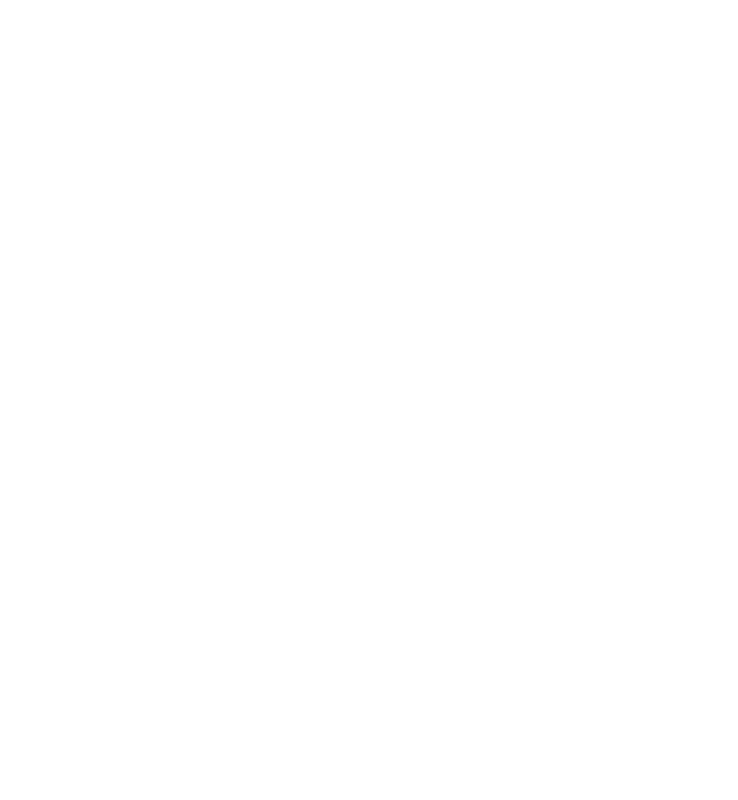
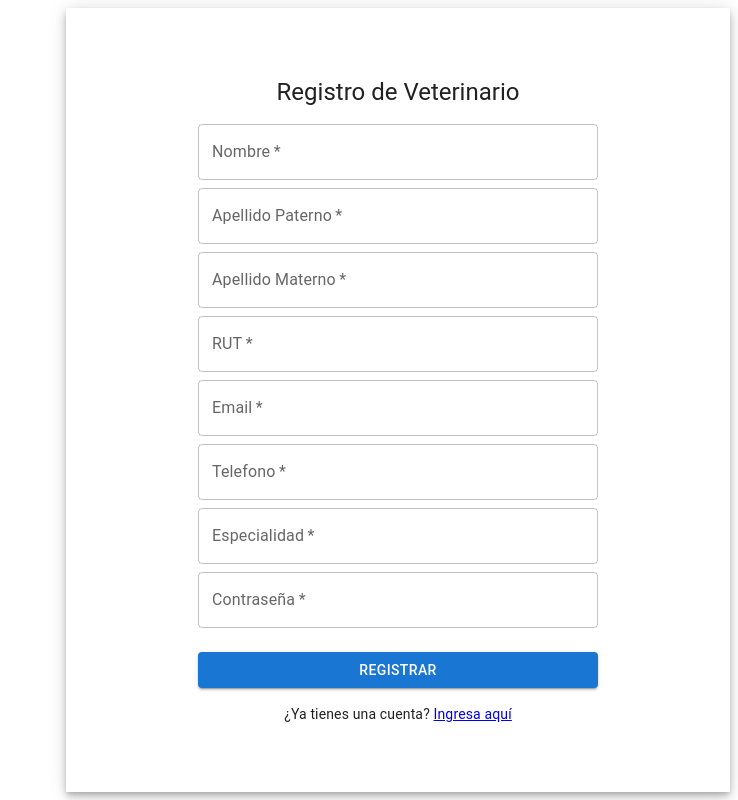
Before and after one commit to P4bu/veterinario-frontend, a React (Vite) app: page /registroVeterinario in a window 1280 px wide. Before the commit this address had no page. Shown: the whole page, without its empty margins (542-1280 px from the left). Built offline with nearby package versions, Linux system fonts and the light colour scheme.

Commit message:
Avanc: Creacion de formulario de registro y rutas de navegacion

```diff
--- /dev/null
+++ b/src/components/VeterinarioForm.tsx
@@ -0,0 +1,169 @@
+import React, { useState } from 'react';
+import { Link } from 'react-router-dom';
+import { Box, Typography, Paper, TextField, Grid, Button } from '@mui/material';
+
+interface VeterinarioDTO {
+    nombre: string,
+    apellidoPaterno: string,
+    apellidoMaterno: string,
+    rut: string,
+    email: string,
+    telefono: string,
+    especialidad: string,
+    password: string
+}
+
+const VeterinarioForm = () => {
+    const [formData, setFormData] = useState<VeterinarioDTO> ({
+        nombre: '',
+        apellidoPaterno: '',
+        apellidoMaterno: '',
+        rut: '',
+        email: '',
+        telefono: '',
+        especialidad: '',
+        password: ''
+    });
+
+    const handleChange = (e: React.ChangeEvent<HTMLInputElement>) => {
+        const { name, value } = e.target;
+        setFormData((prev) => ({
+            ...prev,
+            [name]: value
+        }));
+    };
+
+    const handleSubmit = (e: React.FormEvent) => {
+        e.preventDefault();
+        console.log('DATOS VETERINARIO: ', formData)
+        // api para registrar veterinario
+    }
+
+    return (
+
+        <>
+            <Box sx={{ height: '98vh', display: 'flex' }}>
+
+                <Box
+                    sx={{
+                    flex: 1,
+                    display: { xs: 'none', sm: 'block' },
+                    backgroundImage: 'url(/images/loginImage.jpg)',
+                    backgroundSize: 'cover',
+                    backgroundPosition: 'center',
+                    }}
+                />
+
+            <Box
+                component={Paper}
+                elevation={6}
+                square
+                sx={{
+                flex: 1,
+                display: 'flex',
+                alignItems: 'center',
+                justifyContent: 'center',
+                px: 4,
+                }}
+            >
+                <Box sx={{ width: '100%', maxWidth: 400 }}>
+                    <Typography component="h1" variant="h5" textAlign="center" mb={2}>
+                        Registro de Veterinario
+                    </Typography>
+                        <Box component="form" onSubmit={handleSubmit} noValidate>
+                            <Grid container spacing={1}>
+                                <TextField
+                                    // margin='normal'
+                                    label="Nombre"
+                                    name="nombre"
+                                    value={formData.nombre}
+                                    onChange={handleChange}
+                                    fullWidth
+                                    // size='small'
+                                    required
+                                />
+                                <TextField
+                                    label="Apellido Paterno"
+                                    name="apellidoPaterno"
+                                    value={formData.apellidoPaterno}
+                                    onChange={handleChange}
+                                    fullWidth
+                                    // size='small'
+                                    required
+                                    />
+                                <TextField
+                                    label="Apellido Materno"
+                                    name="apellidoMaterno"
+                                    value={formData.apellidoMaterno}
+                                    onChange={handleChange}
+                                    fullWidth
+                                    // size='small'
+                                    required
+                                    />
+                                <TextField
+                                    label="RUT"
+                                    name="rut"
+                                    value={formData.rut}
+                                    onChange={handleChange}
+                                    fullWidth
+                                    // size='small'
+                                    required
+                                    />
+                                <TextField
+                                    label="Email"
+                                    name="email"
+                                    value={formData.email}
+                                    onChange={handleChange}
+                                    fullWidth
+                                    // size='small'
+                                    required
+                                    />
+                                <TextField
+                                    label="Telefono"
+                                    name="telefono"
+                                    value={formData.telefono}
+                                    onChange={handleChange}
+                                    fullWidth
+                                    // size='small'
+                                    required
+                                    />
+                                <TextField
+                                    label="Especialidad"
+                                    name="especialidad"
+                                    value={formData.especialidad}
+                                    onChange={handleChange}
+                                    fullWidth
+                                    // size='small'
+                                    required
+                                    />
+                                <TextField
+                                    label="Contraseña"
+                                    name="password"
+                                    value={formData.password}
+                                    onChange={handleChange}
+                                    fullWidth
+                                    // size='small'
+                                    required
+                                    />
+                            </Grid>
+                            <Button
+                                type='submit'
+                                variant='contained'
+                                fullWidth
+                                sx={{ mt: 3 }}
+                            >
+                                Registrar
+                            </Button>
+                            <Typography variant='body2' align='center' sx={{ mt: 2 }}>
+                                ¿Ya tienes una cuenta? {" "}
+                                <Link to="/login">Ingresa aquí</Link>
+                            </Typography>
+                        </Box>
+                    </Box>
+                </Box>
+            </Box>
+        </>
+    )
+};
+
+export default VeterinarioForm;
--- a/src/pages/LoginPage.tsx
+++ b/src/pages/LoginPage.tsx
@@ -5,6 +5,7 @@
   Typography,
   Paper,
 } from '@mui/material';
+import { Link } from 'react-router-dom';
 import { useState } from 'react';
 
 const LoginPage = () => {
@@ -77,6 +78,10 @@
             >
               Ingresar
             </Button>
+            <Typography variant='body2' align='center' sx={{ mt: 2 }}>
+              ¿Eres Veterinario y no tienes cuenta? {" "}
+              <Link to="/registroVeterinario">Registrate aquí</Link>
+            </Typography>
           </Box>
         </Box>
       </Box>
--- a/src/routes/index.tsx
+++ b/src/routes/index.tsx
@@ -1,12 +1,14 @@
 import { Routes, Route } from "react-router-dom"
 import LoginPage from "../pages/LoginPage"
 import DashboardPage from "../pages/DashboardPage"
+import VeterinarioForm from "../components/VeterinarioForm"
 
 const AppRoutes = () => {
     return (
         <Routes>
-            <Route path="/" element={<LoginPage />} />
+            <Route path="login" element={<LoginPage />} />
             <Route path="home" element={<DashboardPage />} />
+            <Route path="registroVeterinario" element={<VeterinarioForm />} />
         </Routes>
     )
 }
```
Also changed, not shown: 2 other files (tests, documents, lock files or other folders).
